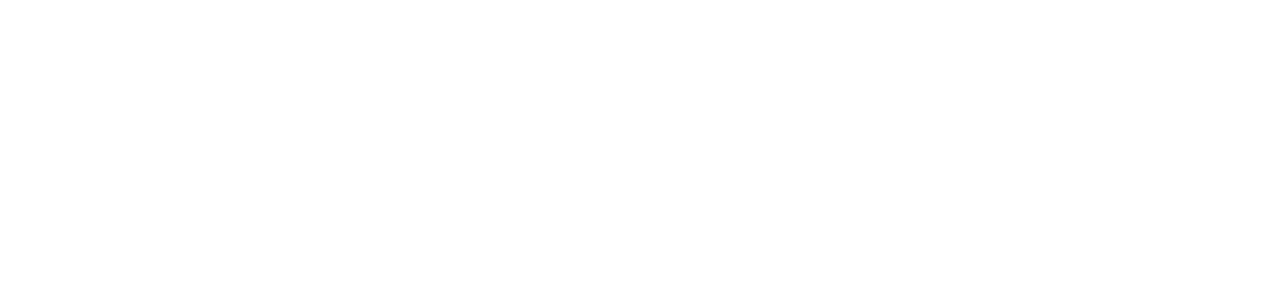
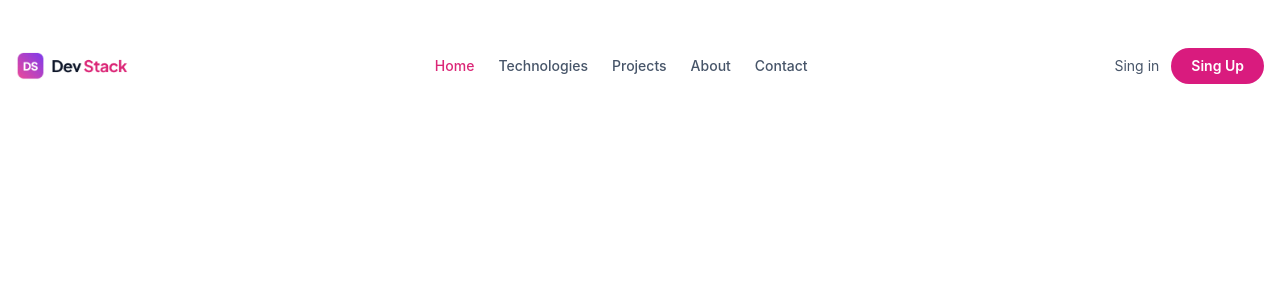
Before and after one commit to mehedi-hasandev/Assignment-05-DevStack, a React (Vite) app: page / in a window 1280 px wide. Shown: the top 300 px of the page. Built offline with nearby package versions, Linux system fonts and the light colour scheme.

Commit message:
add responsive navigation menu

```diff
--- a/src/App.tsx
+++ b/src/App.tsx
@@ -1,10 +1,11 @@
+import Nav from "./components/Nav"
 
 
 function App() {
 
   return (
     <>
-
+    <Nav></Nav>
 
 
     </>
--- /dev/null
+++ b/src/components/Nav.tsx
@@ -0,0 +1,29 @@
+import logo from "../assets/logo-text.png"
+
+const Nav = () => {
+    return (
+        <nav className=" sticky top-0 z-50 bg-white py-5 mt-7 mb-7 ">
+            <div className="container mx-auto flex items-center justify-between px-4">
+                <img src={logo} alt="Dev-Stack" className="w-24 sm:w-28" />
+
+                <ul className="hidden md:flex items-center gap-4 lg:gap-6 text-sm   text-[#475569] font-medium ">
+                    <li className="text-[#DB2777]">Home</li>
+                    <li>Technologies</li>
+                    <li>Projects</li>
+                    <li>About</li>
+                    <li>Contact</li>
+                </ul>
+                <div className="hidden md:flex items-center gap-3">
+                    <p className="text-sm text-[#475569]">Sing in</p>
+                    <button className="rounded-full bg-[#D91B7E] px-5 py-2 text-sm font-semibold text-white">Sing Up</button>
+                </div>
+                {/* Mobile Menu Button */}
+        <button className="md:hidden text-2xl text-[#475569]">
+          ☰
+        </button>
+            </div>
+        </nav>
+    );
+};
+
+export default Nav;
```
